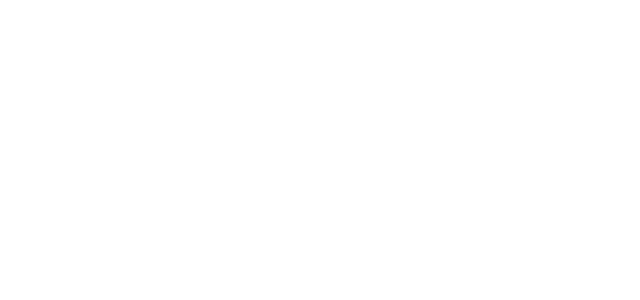
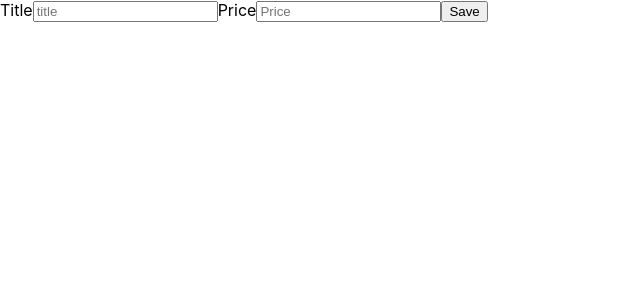
Before and after one commit to ryfazrin/react-playgorund, a React (Create React App) app: page /add in a window 1280 px wide. Shown: the top 300 px of the page, without its empty margins (0-640 px from the left). Built offline with nearby package versions, Linux system fonts and the light colour scheme.

Commit message:
CRUD create function
add Create function

```diff
--- a/db.json
+++ b/db.json
@@ -1,9 +1,39 @@
 {
-  "products" : [
-    {"id": 1, "title": "Product 1", "price": 899},
-    {"id": 2, "title": "Product 2", "price": 982},
-    {"id": 3, "title": "Product 3", "price": 322},
-    {"id": 4, "title": "Product 4", "price": 763},
-    {"id": 5, "title": "Product 5", "price": 389}
+  "products": [
+    {
+      "id": 1,
+      "title": "Product 1",
+      "price": 899
+    },
+    {
+      "id": 2,
+      "title": "Product 2",
+      "price": 982
+    },
+    {
+      "id": 3,
+      "title": "Product 3",
+      "price": 322
+    },
+    {
+      "id": 4,
+      "title": "Product 4",
+      "price": 763
+    },
+    {
+      "id": 5,
+      "title": "Product 5",
+      "price": 389
+    },
+    {
+      "title": "barang",
+      "price": "234",
+      "id": 6
+    },
+    {
+      "title": "tektek",
+      "price": "200",
+      "id": 7
+    }
   ]
 }
--- a/src/App.js
+++ b/src/App.js
@@ -1,36 +1,19 @@
 import { useState } from 'react';
 import { BrowserRouter as Router, Route, Switch } from 'react-router-dom';
 import './App.css';
-import About from './components/About';
-import Contact from './components/Contact';
-import ProductList from './ProductList';
+import AddProduct from './components/AddProduct';
+import ProductList from './components/ProductList';
 
 function App() {
-  const [products, setProducts] = useState ([
-    {id: 1, title: 'Product 1', price: 899},
-    {id: 2, title: 'Product 2', price: 982},
-    {id: 3, title: 'Product 3', price: 322},
-    {id: 4, title: 'Product 4', price: 763},
-    {id: 5, title: 'Product 5', price: 389}
-  ]);
-
-  const deleteProduct = (productId) => {
-    const newProducts = products.filter(product => product.id !== productId);
-    setProducts(newProducts);
-  };
-
   return (
     <div>
       <Router>
         <Switch>
           <Route exact path="/">
-            <ProductList products={ products }  deleteProduct={ deleteProduct } />
+            <ProductList />
           </Route>
-          <Route exact path="/about">
-            <About />
-          </Route>
-          <Route exact path="/contact">
-            <Contact />
+          <Route exact path="/add">
+            <AddProduct />
           </Route>
         </Switch>
       </Router>
--- /dev/null
+++ b/src/components/AddProduct.js
@@ -0,0 +1,37 @@
+import { useState } from 'react';
+import { useHistory } from "react-router";
+
+const AddProduct = () => {
+  const [title, setTitle] = useState('');
+  const [price, setPrice] = useState('');
+  const history = useHistory();
+
+  const saveProduct = async(e) => {
+    e.preventDefault();
+    const product = { title, price };
+    await fetch('http://localhost:8080/products',{
+        method: "POST",
+        body: JSON.stringify(product),
+        headers:{
+            'Content-Type': 'application/json'
+        }
+    });
+    history.push("/");
+}
+
+  return (
+    <div>
+      <form onSubmit={saveProduct}>
+        <label>Title</label>
+        <input value={title} onChange={(e) => setTitle(e.target.value)} type="text" placeholder="title" />
+
+        <label>Price</label>
+        <input value={price} onChange={(e) => setPrice(e.target.value)} type="text" placeholder="Price" />
+
+        <button>Save</button>
+      </form>
+    </div>
+  );
+}
+
+export default AddProduct;
```
Also changed, not shown: src/components/ProductList.js (renamed from src/ProductList.js).
